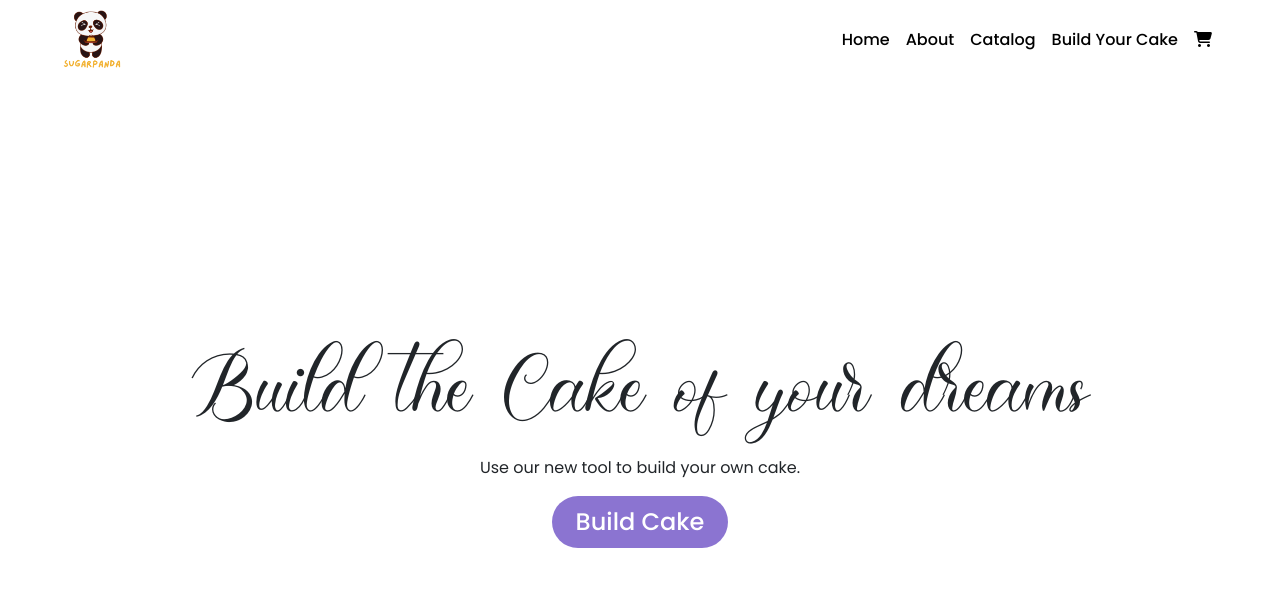
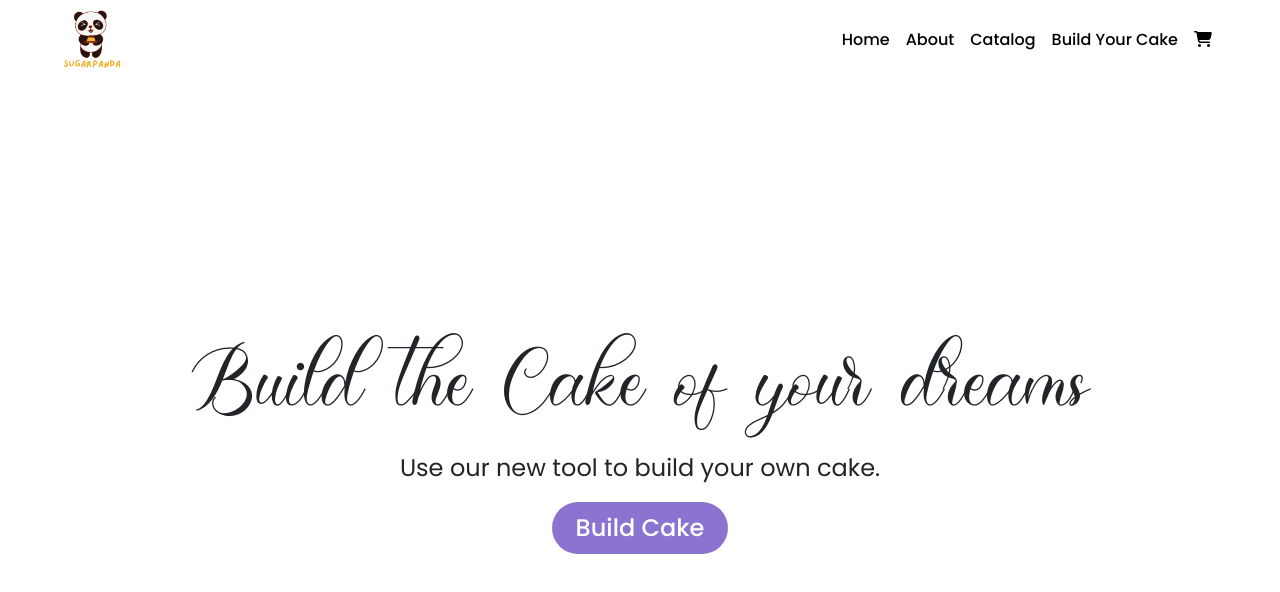
Before and after one commit to alfclark/cake-shop-vue, a Vue app: page / in a window 1280 px wide. Shown: the top 592 px of the page. Built offline with nearby package versions, Linux system fonts and the light colour scheme.

Commit message:
Minor fixes

```diff
--- a/src/components/HelloWorld.vue
+++ b/src/components/HelloWorld.vue
@@ -33,6 +33,9 @@ export default {
   font-size: 6rem;
   text-align: center;
 }
+.hello p {
+  font-size: 1.5rem;
+}
 .build-btn {
   background-color: var(--purple);
   font-size: 1.5rem;
```
